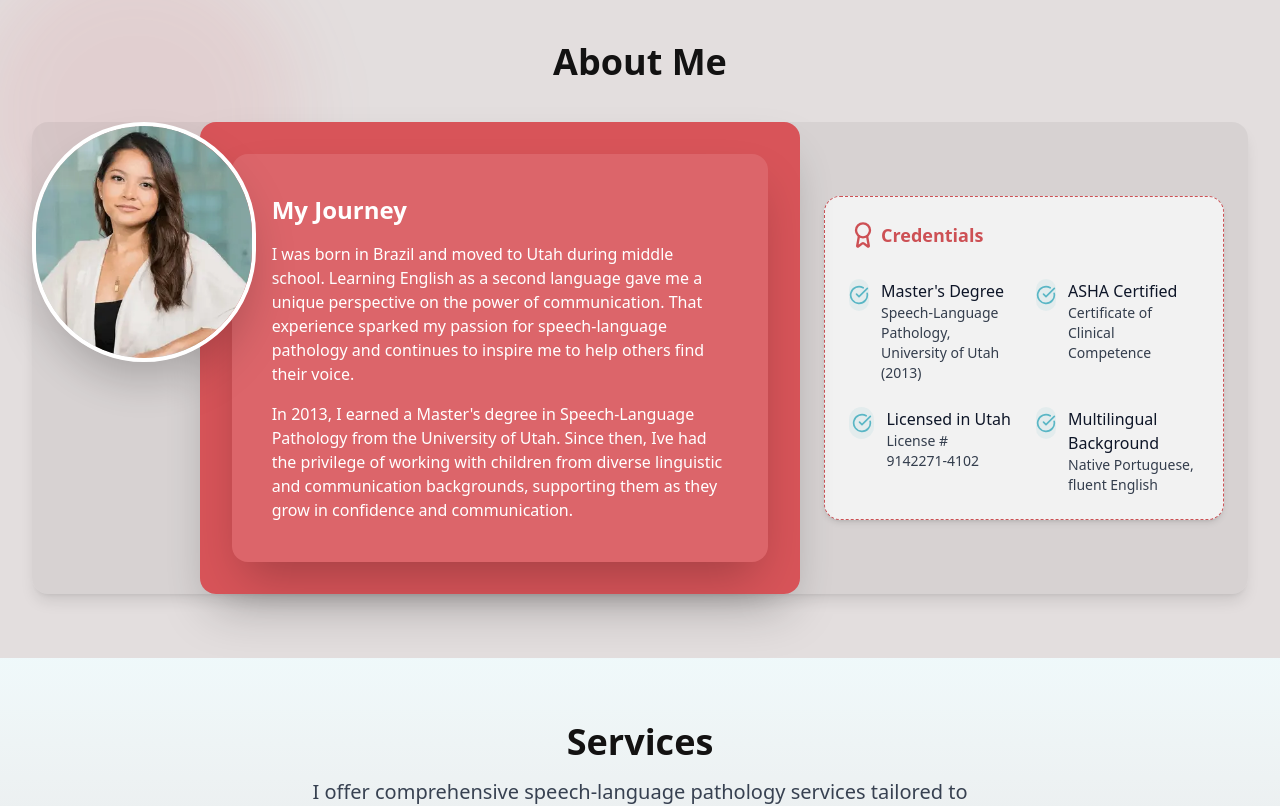
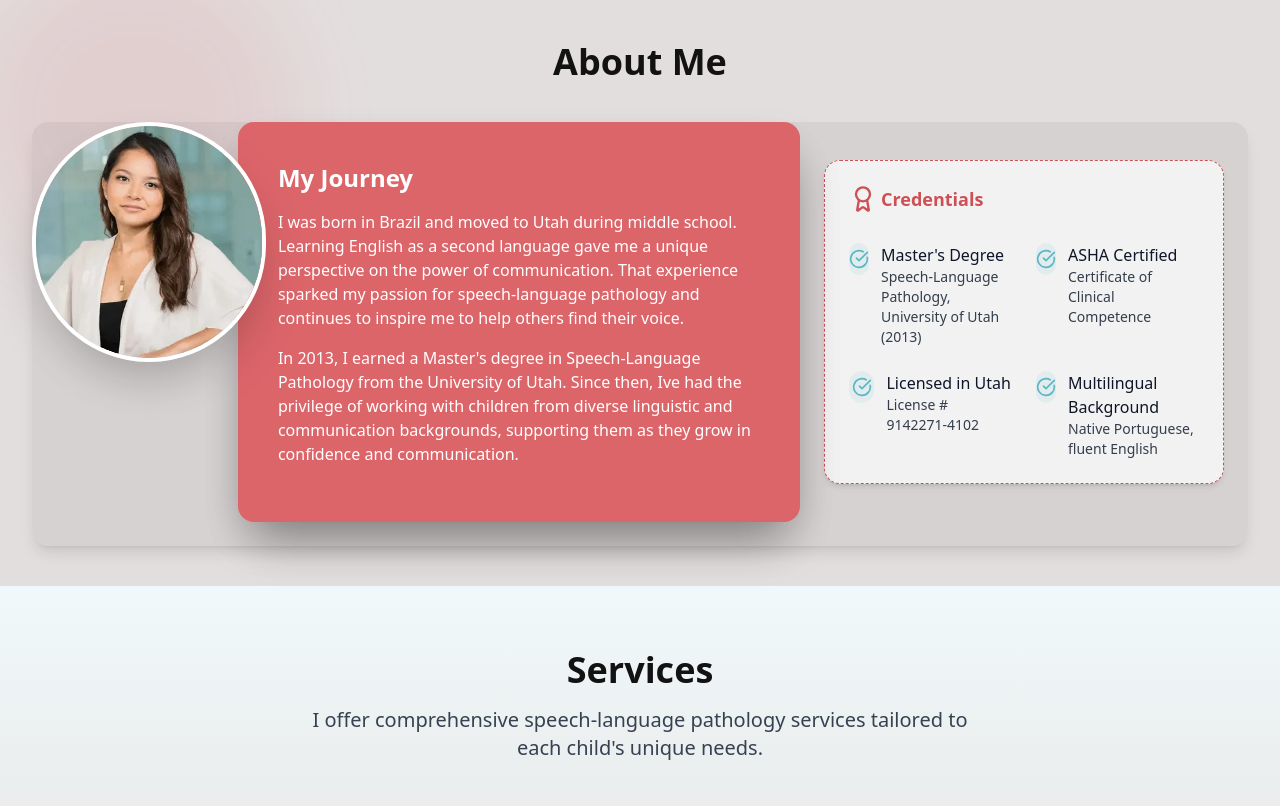
Before and after one commit to milamelo4/speech-therapy, a React (Vite) app: page / in a window 1280 px wide. Shown: the part 760-1566 px from the top of the page. Built offline with nearby package versions, Linux system fonts and the light colour scheme.

Commit message:
Minor changes to the design of the page About

```diff
--- a/src/App.css
+++ b/src/App.css
@@ -60,7 +60,7 @@
 
   --secondary: #5FC0D0;
   /* teal */
-  --secondary-foreground: #2b2c2d;
+  --secondary-foreground: #181819;
 
   /* neutrals */
   --card: #E7BCB2;
--- a/src/components/About.jsx
+++ b/src/components/About.jsx
@@ -23,7 +23,7 @@ export default function About() {
             </motion.div>
 
             <div className="relative flex flex-col lg:flex-row items-center">
-                <div className="absolute inset-0 rounded-2xl bg-black/5 shadow-lg"></div>
+                <div className="absolute inset-0 rounded-2xl bg-black/5 shadow-lg -mb-6"></div>
                 <motion.div
                     initial={{ opacity: 0, x: 30 }}
                     whileInView={{ opacity: 1, x: 0 }}
@@ -45,7 +45,8 @@ export default function About() {
                     viewport={{ once: true }}
                     className="relative z-10"
                 >
-                <div className='bg-primary shadow-2xl rounded-2xl p-0 lg:p-8 self-center ml-auto lg:-ml-14'>
+                    {/* div className='bg-primary shadow-2xl rounded-2xl p-0 lg:p-8 self-center ml-auto lg:-ml-14'> */}
+                <div className='bg-primary shadow-2xl rounded-2xl self-center ml-auto lg:-ml-7'>
                     <div className="bg-primary-foreground/10 rounded-2xl p-8 lg:p-10 text-primary-foreground max-w-xl min-h-[300px] lg:min-h-[400px] lg:shadow-2xl">
                         {/* <Heart className="w-12 h-12 text-primary mb-4" /> */}
                         <h3 className="text-2xl font-semibold mb-4">My Journey</h3>
```
